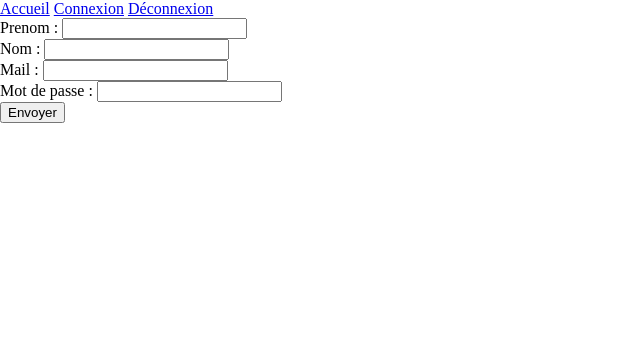
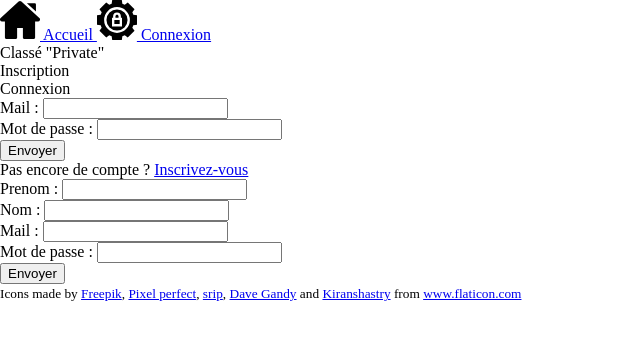
Before and after one commit to Iswenzz/Simplon-CTS, a website built with webpack: page public/inscription.html in a window 1280 px wide. Shown: the whole page, without its empty margins (0-640 px from the left). Built offline with nearby package versions, Linux system fonts and the light colour scheme.

Commit message:
(front) html page inscription

```diff
--- a/public/inscription.html
+++ b/public/inscription.html
@@ -4,16 +4,61 @@
 <head>
 	<meta charset="utf-8">
 	<meta name="viewport" content="width=device-width, initial-scale=1.0">
-	<title>TP7 - Classé Private - Inscription</title>
+
+	<title>TP7 - Classé Private</title>
 </head>
 
 <body>
+	<header>
 		<nav>
-		<a href="index.html">Accueil</a>
-		<a href="connexion.html" id="connect">Connexion</a>
-		<a href="index.html" id="disconnect">Déconnexion</a>
+			<a href="index.html">
+				<svg xmlns="http://www.w3.org/2000/svg" viewBox="0 0 512 512">
+					<path
+						d="M503.4 229L273.7 19.6c-10-9.2-25.3-9.2-35.4 0L8.6 229a26 26 0 0 0-6.8 28.9 26 26 0 0 0 24.5 16.8H63v209.7a15 15 0 0 0 15 14.9h126a15 15 0 0 0 15.1-15.1V357h74v127.3a15 15 0 0 0 15.1 15.1h126a15 15 0 0 0 15.1-15.1V274.5H486a26 26 0 0 0 24.5-16.8 26 26 0 0 0-6.8-28.9zM445 42.7H344l116 105.7V57.8a15 15 0 0 0-15.1-15.1z" />
+				</svg>
+				Accueil
+			</a>
+			<a href="connexion.html" id="login" class="hidden-when-connected">
+				<svg xmlns="http://www.w3.org/2000/svg" viewBox="0 0 512 512" xmlns:v="https://vecta.io/nano">
+					<path
+						d="M256 189c-11 0-19.7 9-19.7 19.7V226h39.5v-17.3c0-11-9-19.7-19.7-19.7zm-34 67h68v52.7h-68zm290 61.4V194.6l-47.2-7.2a219 219 0 0 0-12.6-30.5l28.3-38.5-86.8-86.8L355 60l-30.5-12.6-7-47.4H194.6l-7.2 47.2a219 219 0 0 0-30.5 12.6l-38.5-28.3-86.8 86.8L60 157l-12.6 30.5-47.4 7v122.8l47.2 7.2a219 219 0 0 0 12.6 30.5l-28.3 38.5 86.8 86.8L157 452a219 219 0 0 0 30.5 12.6l7.2 47.2h122.8l7.2-47.2a219 219 0 0 0 30.5-12.6l38.5 28.3 86.8-86.8L452 355a219 219 0 0 0 12.6-30.5l47.2-7.2zM256 421A165 165 0 0 1 91.1 256 165 165 0 0 1 256 91.1 165 165 0 0 1 420.9 256 165 165 0 0 1 256 420.9zm0-300a135 135 0 0 0-134.9 135A135 135 0 0 0 256 390.9 135 135 0 0 0 390.9 256 135 135 0 0 0 256 121.1zm-64 217.7V226h14.3v-17.3A50 50 0 0 1 256 159a50 50 0 0 1 49.7 49.7V226H320v112.7H192z" />
+				</svg>
+				Connexion
+			</a>
+			<a href="index.html" id="logout" class="visible-when-connected">
+				<svg xmlns="http://www.w3.org/2000/svg" viewBox="0 0 512 512">
+					<path
+						d="M320 277.3c-11.8 0-21.3 9.6-21.3 21.3V384c0 11.8-9.6 21.3-21.3 21.3h-64v-320a43 43 0 0 0-29.1-40.6l-6.3-2h99.4c11.8 0 21.3 9.6 21.3 21.3v64c0 11.8 9.5 21.3 21.3 21.3s21.3-9.6 21.3-21.3V64a64 64 0 0 0-64-64H48c-.8 0-1.5.4-2.3.5-1-.1-2-.5-3-.5C19 0 0 19 0 42.7v384a43 43 0 0 0 29.1 40.6L157.4 510a44 44 0 0 0 13.2 2c23.5 0 42.7-19 42.7-42.7V448h64a64 64 0 0 0 64-64v-85.3c0-11.8-9.5-21.3-21.3-21.3zm185.8-79L420.4 113c-6-6-15.3-8-23.2-4.6-8 3.3-13.2 11-13.2 19.7v64h-85.3c-11.8 0-21.3 9.6-21.3 21.3s9.6 21.3 21.3 21.3H384v64c0 8.6 5.2 16.4 13.2 19.7s17.2 1.5 23.3-4.6l85.3-85.3c8.3-8.3 8.3-21.8 0-30.2zm0 0" />
+				</svg>
+				Déconnexion</a>
 		</nav>
 
+		<h1>Classé "Private"</h1>
+	</header>
+
+
+	<main>
+		<h2>Inscription</h2>
+		<section class="dropdown hidden-when-connected">
+			<!-- formulaire de connexion -->
+			<h3>Connexion</h3>
+			<!-- TODO : utiliser une sweet alert -->
+			<form>
+				<div>
+					<label for="mail">Mail : </label>
+					<input type="email" name="mail" id="mail" required>
+				</div>
+				<div>
+					<label for="motDePasse">Mot de passe : </label>
+					<input type="password" name="motDePasse" id="motDePasse" required>
+				</div>
+
+				<button type="submit">Envoyer</button>
+				<p>Pas encore de compte ? <a href="inscription.html">Inscrivez-vous</a></p>
+			</form>
+		</section>
+
+		<!-- formulaire d'inscription -->
 		<form>
 			<div>
 				<label for="prenom">Prenom : </label>
@@ -34,6 +79,19 @@
 
 			<button type="submit">Envoyer</button>
 		</form>
+	</main>
+
+	<footer>
+		<small>
+			Icons made by <a href="http://www.freepik.com/" title="Freepik">Freepik</a>, <a
+				href="https://www.flaticon.com/authors/pixel-perfect" title="Pixel perfect">Pixel
+				perfect</a>, <a href="https://www.flaticon.com/authors/srip" title="srip">srip</a>, <a
+				href="https://www.flaticon.com/authors/dave-gandy" title="Dave Gandy">Dave Gandy</a> and <a
+				href="https://www.flaticon.com/authors/kiranshastry" title="Kiranshastry">Kiranshastry</a>
+			from <a href="https://www.flaticon.com/" title="Flaticon">www.flaticon.com</a>
+		</small>
+	</footer>
+
 </body>
 
 </html>
--- a/src/frontend/inscription.ts
+++ b/src/frontend/inscription.ts
@@ -1,3 +1,4 @@
+import "../assets/scss/style.scss";
 import Axios from "axios";
 import "./logout";
 
```
Also changed, not shown: public/index.html (+1 -0 lines). Lines whose indentation alone changed are shown as unchanged.
